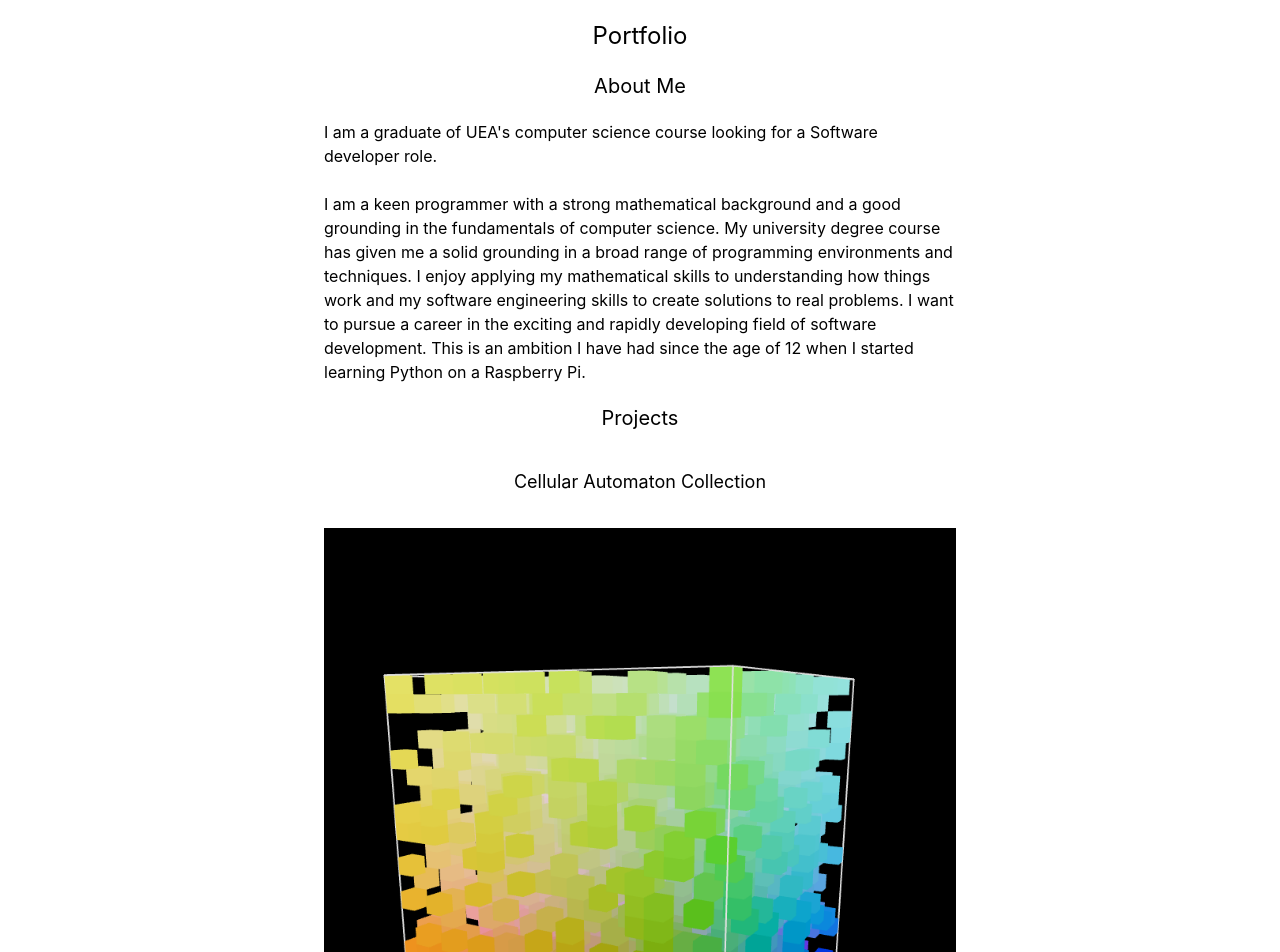
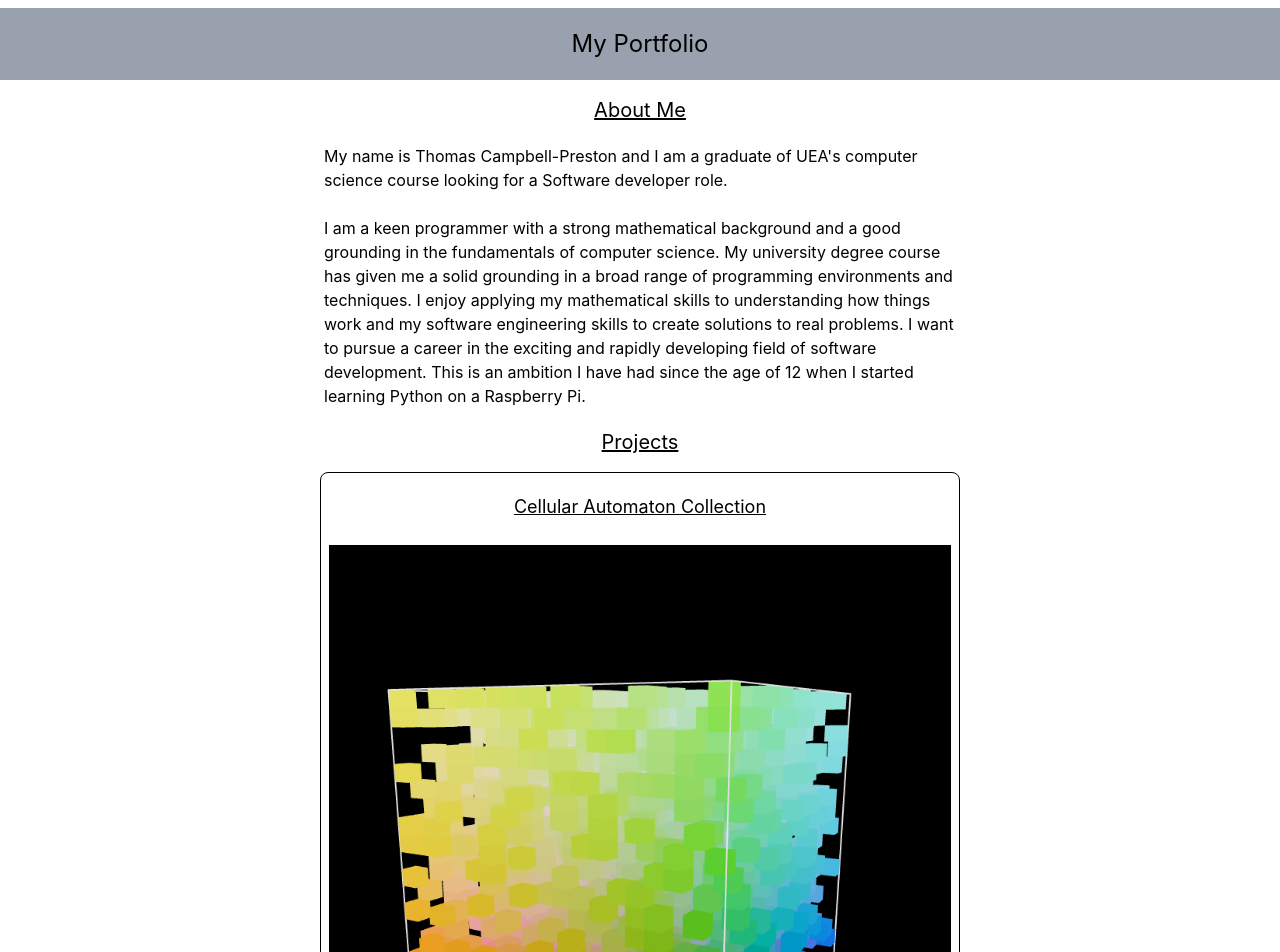
Before and after one commit to TomCP20/TomCP20.github.io, a React (Vite) app: page / in a window 1280 px wide. Shown: the top 952 px of the page. Built offline with nearby package versions, Linux system fonts and the light colour scheme.

Commit message:
Modified Styling

```diff
--- a/src/App.tsx
+++ b/src/App.tsx
@@ -5,18 +5,18 @@ export default function App() {
 
   return (
     <>
-      <h1 className='text-center text-2xl m-5'>Portfolio</h1>
-      <h2 className='text-center text-xl m-4'>About Me</h2>
+      <h1 className='text-center text-2xl bg-gray-400 p-5 my-2'>My Portfolio</h1>
+      <h2 className='text-center text-xl underline m-4'>About Me</h2>
       <div className='w-[50%] m-auto p-1'>
         <div>
-          I am a graduate of UEA's computer science course looking for a Software developer role.
+          My name is Thomas Campbell-Preston and I am a graduate of UEA's computer science course looking for a Software developer role.
         </div>
         <br />
         <div>
           I am a keen programmer with a strong mathematical background and a good grounding in the fundamentals of computer science. My university degree course has given me a solid grounding in a broad range of programming environments and techniques. I enjoy applying my mathematical skills to understanding how things work and my software engineering skills to create solutions to real problems. I want to pursue a career in the exciting and rapidly developing field of software development. This is an ambition I have had since the age of 12 when I started learning Python on a Raspberry Pi.
         </div>
       </div>
-      <h2 className='text-center text-xl m-4'>Projects</h2>
+      <h2 className='text-center text-xl underline m-4'>Projects</h2>
       <Project
         title='Cellular Automaton Collection'
         image='/3DGameOfLife.png'
--- a/src/Project.tsx
+++ b/src/Project.tsx
@@ -4,9 +4,9 @@ import { IconList, type iconName } from './Icons';
 
 export default function Project({ title, image, repoTo, pageTo, icons, children }: Readonly<{ title: string; image: string; repoTo: string; pageTo?: string; icons: iconName[]; children: ReactNode; }>) {
   return (
-    <div className='w-[50%] m-auto p-1'>
-      <h3 className='text-center text-lg m-4'>{title}</h3>
-      <img src={image} className='bg-black mx-auto my-8' />
+    <div className='w-[50%] rounded-lg border mx-auto my-3 p-2'>
+      <h3 className='text-center text-lg underline m-3'>{title}</h3>
+      <img src={image} className='bg-black mx-auto my-6' />
       <div>
         {children}
       </div>
```
